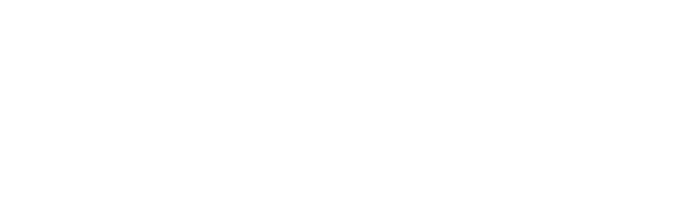
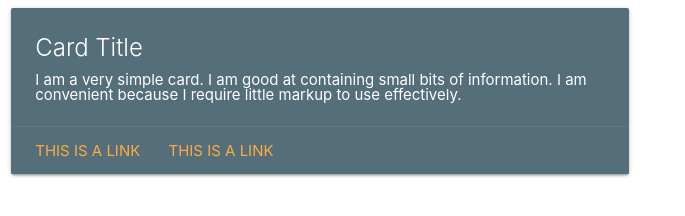
Before and after one commit to hanlee-311/Just-Your-Type, a plain HTML site: page index.html in a window 1280 px wide. Shown: the whole page, without its empty margins (0-685 px from the left). Drawn offline with Linux system fonts and the light colour scheme.

Commit message:
added simple card with classes for js purposes

```diff
--- a/index.html
+++ b/index.html
@@ -14,6 +14,23 @@
 </head>
 <body>
 
+     <!-- Font card to be populated by API -->
+     <div class="row">
+        <div class="col s12 m6">
+          <div class="card blue-grey darken-1">
+            <div class="card-content white-text">
+              <span class="card-title font-name">Card Title</span>
+              <p class="quote">I am a very simple card. I am good at containing small bits of information.
+              I am convenient because I require little markup to use effectively.</p>
+            </div>
+            <div class="card-action">
+              <a href="#">This is a link</a>
+              <a href="#">This is a link</a>
+            </div>
+          </div>
+        </div>
+      </div>
+
     <script type="text/javascript" src="assets/materialize/js/materialize.min.js"></script>
     <script src="assets/js/script.js"></script>
 </body>
```
